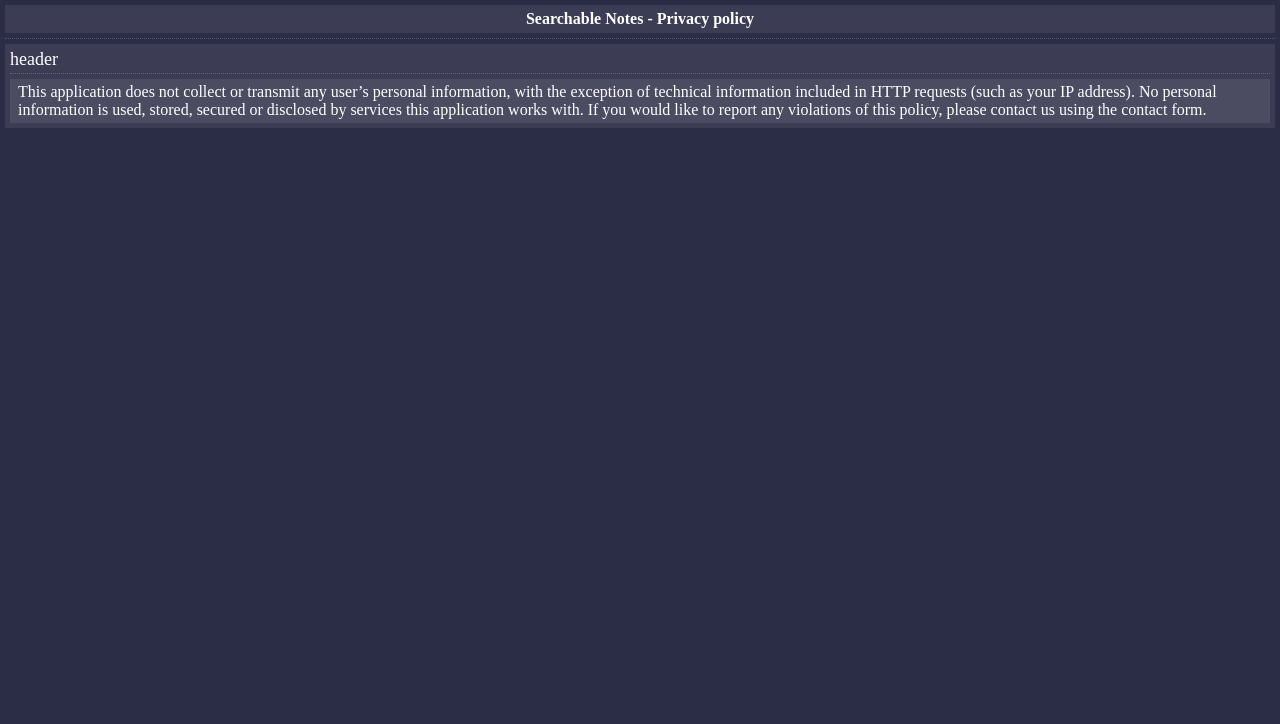
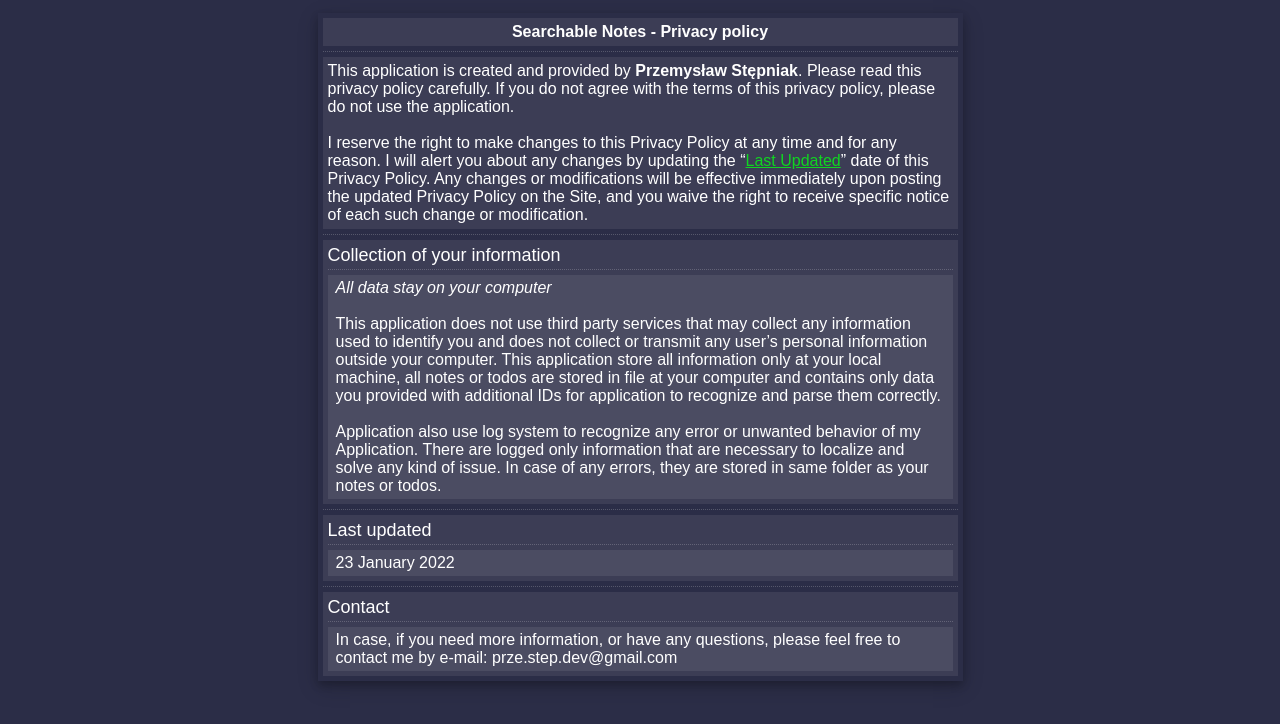
Before and after one commit to BratiZ/BratiZ.github.io, a plain HTML site: page index.html in a window 1280 px wide. Drawn offline with Linux system fonts and the light colour scheme.

Commit message:
privacy policy v1.0

```diff
--- a/index.css
+++ b/index.css
@@ -1,16 +1,32 @@
 /*
-    main color = #2b2d47
+    main color: #2b2d47
+    accent color: #10d521
 */
 
 body {
     margin: 0;
     padding: 0;
+    font-family: Arial, sans-serif;
     background-color: #2b2d47;
+    display: flex;
+    justify-content: center;
+    align-items: start;
+    height: 100vh;
+}
 
+a {
+    color: #10d521;
 }
 
 .content {
+    display: flex;
+    flex-direction: column;
+    flex: 0.5;
+    margin-top: 1%;
     padding: 5px;
+    min-width: 600px;
+    background-color: #2b2d47;
+    box-shadow: 0 4px 8px 0 rgba(0, 0, 0, 0.2), 0 6px 20px 0 rgba(0, 0, 0, 0.19);
 }
 
 .header {
@@ -45,3 +61,16 @@ body {
     margin: 5px 0;
     border-top: 1px dotted rgba(255, 255, 255, .2);
 }
+
+.accent-phrase {
+    font-style: italic;
+}
+
+.highlight-text {
+    animation: color-change 1.5s alternate;
+}
+
+@keyframes color-change {
+    0% { color: #10d521; }
+    100% { color: white; }
+}
--- a/index.html
+++ b/index.html
@@ -14,16 +14,60 @@
     <div class="separator"></div>
 
     <div class="section-wrap">
+        This application is created and provided by <b>Przemysław Stępniak</b>. Please read this privacy policy carefully. If you do not agree with the
+        terms of this privacy policy, please do not use the application.
+
+        <br/> <br/>
+        I reserve the right to make changes to this Privacy Policy at any time and for any reason. I will alert you about any changes by updating the
+        “<a id="lastUpdateBlockLink" href="#lastUpdateBlock">Last Updated</a>” date of this Privacy Policy. Any changes or modifications will be effective
+        immediately upon posting
+        the updated Privacy
+        Policy on
+        the Site, and you waive the right to receive specific notice of each such change or modification.
+    </div>
+
+    <div class="separator"></div>
+
+    <div class="section-wrap">
         <div class="section-header">
-            header
+            Collection of your information
         </div>
         <div class="section-content">
-            This application does not collect or transmit any user’s personal information, with the exception of technical information included in HTTP requests
-            (such as your IP address). No personal information is used, stored, secured or disclosed by services this application works with. If you would like
-            to report any violations of this policy, please contact us using the contact form.
+            <div class="accent-phrase">All data stay on your computer</div>
+
+            <br/>
+            This application does not use third party services that may collect any information used to identify you and does not collect or transmit any user’s
+            personal information outside your computer. This application store all information only at your local machine, all notes or todos are stored in file
+            at your computer and contains only data you provided with additional IDs for application to recognize and parse them correctly.
+
+            <br/> <br/>
+            Application also use log system to recognize any error or unwanted behavior of my Application. There are logged only information that are
+            necessary to localize and solve any kind of issue. In case of any errors, they are stored in same folder as your notes or todos.
         </div>
+    </div>
 
+    <div class="separator"></div>
+
+    <div class="section-wrap" id="lastUpdateBlock">
+        <div class="section-header">
+            Last updated
+        </div>
+        <div class="section-content highlight-text">
+            23 January 2022
+        </div>
     </div>
+
+    <div class="separator"></div>
+
+    <div class="section-wrap">
+        <div class="section-header">
+            Contact
+        </div>
+        <div class="section-content">
+            In case, if you need more information, or have any questions, please feel free to contact me by e-mail: prze.step.dev@gmail.com
+        </div>
+    </div>
+    <script type="text/javascript" src="index.js"></script>
 </div>
 </body>
 </html>
--- /dev/null
+++ b/index.js
@@ -0,0 +1,31 @@
+const LAST_UPDATE_BLOCK_ID = 'lastUpdateBlock';
+const LINK_TO_LAST_UPDATE_BLOCK_ID = 'lastUpdateBlockLink';
+const COLOR_CHANGE_CLASS_NAME = 'highlight-text';
+const TIMEOUT_TIME = 1600;
+
+let lastUpdateLink = document.getElementById(LINK_TO_LAST_UPDATE_BLOCK_ID);
+let lastUpdateBlock = document.getElementById(LAST_UPDATE_BLOCK_ID);
+
+let timeout = null;
+
+lastUpdateLink.addEventListener("mouseenter", function (event) {
+    if (timeout !== null) {
+        return;
+    }
+
+    lastUpdateBlock.classList.add(COLOR_CHANGE_CLASS_NAME);
+
+    timeout = setTimeout(function () {
+        lastUpdateBlock.classList.remove(COLOR_CHANGE_CLASS_NAME)
+        timeout = null;
+    }, TIMEOUT_TIME);
+}, false);
+
+lastUpdateLink.onclick = function (ev) {
+    lastUpdateBlock.classList.add(COLOR_CHANGE_CLASS_NAME);
+
+    timeout = setTimeout(function () {
+        lastUpdateBlock.classList.remove(COLOR_CHANGE_CLASS_NAME)
+        timeout = null;
+    }, TIMEOUT_TIME);
+}
```
